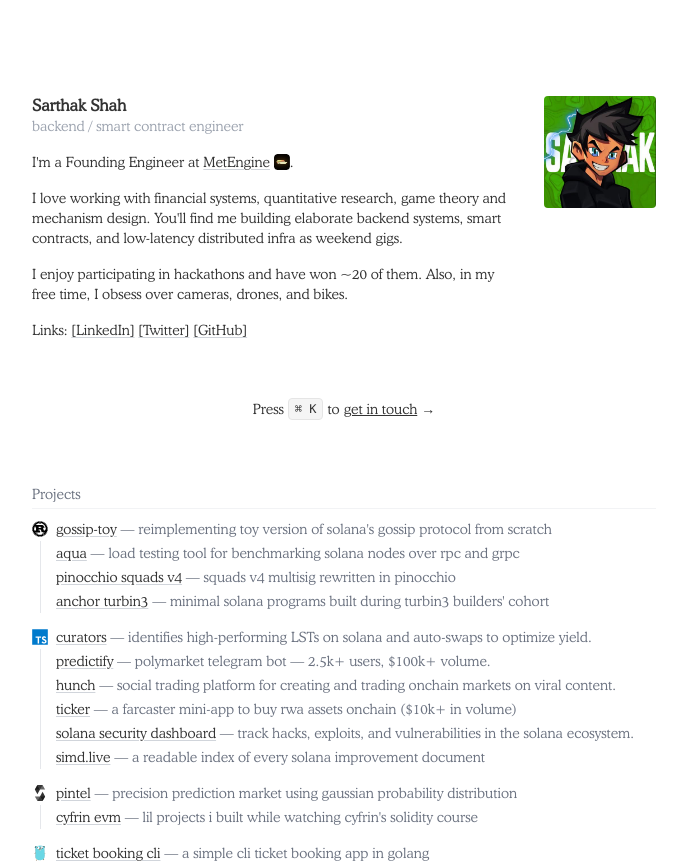
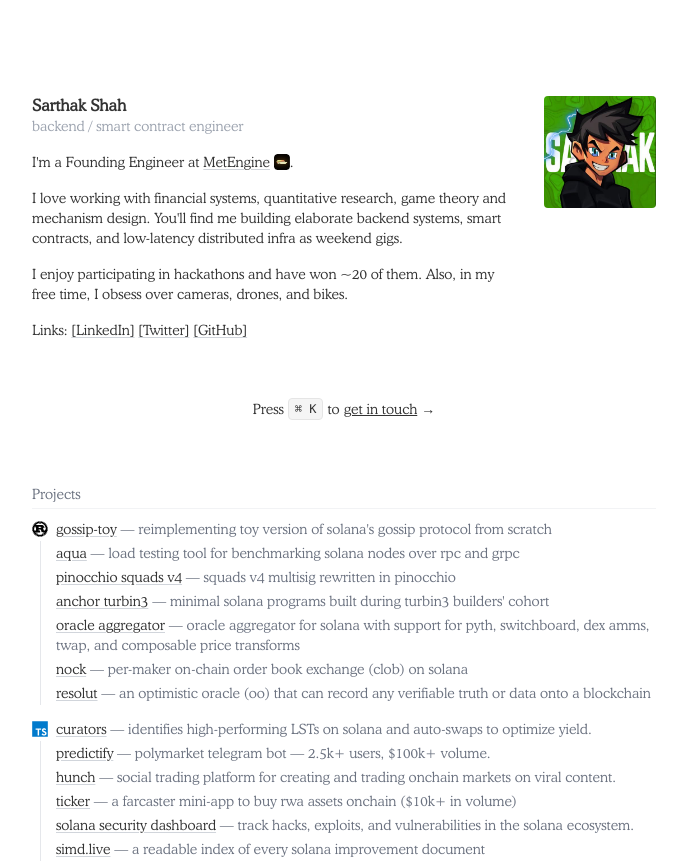
Before and after one commit to Not-Sarthak/portfolio, a Next.js app: page / in a window 1280 px wide. Shown: the top 863 px of the page, without its empty margins (296-983 px from the left). Built offline with nearby package versions, Linux system fonts and the light colour scheme; a web font is replaced by a local one.

Commit message:
feat: add new projects

```diff
--- a/src/data/resume.tsx
+++ b/src/data/resume.tsx
@@ -292,6 +292,45 @@
       ],
       description: "a simple cli ticket booking app in golang",
     },
+    "Oracle Aggregator": {
+      id: 14,
+      language: "/languages/rust.svg",
+      links: [
+        {
+          type: "Source",
+          href: "https://github.com/Not-Sarthak/oracle-aggregator",
+          icon: <GithubIcon className="size-9" />,
+        },
+      ],
+      description:
+        "oracle aggregator for solana with support for pyth, switchboard, dex amms, twap, and composable price transforms",
+    },
+    "Nock": {
+      id: 15,
+      language: "/languages/rust.svg",
+      links: [
+        {
+          type: "Source",
+          href: "https://github.com/Not-Sarthak/nock",
+          icon: <GithubIcon className="size-9" />,
+        },
+      ],
+      description:
+        "per-maker on-chain order book exchange (clob) on solana",
+    },
+    "Resolut": {
+      id: 16,
+      language: "/languages/rust.svg",
+      links: [
+        {
+          type: "Source",
+          href: "https://github.com/Not-Sarthak/resolut",
+          icon: <GithubIcon className="size-9" />,
+        },
+      ],
+      description:
+        "an optimistic oracle (oo) that can record any verifiable truth or data onto a blockchain",
+    },
   },
   highlightedWins: [
     { name: "arweave hacker house #1", place: "2nd place", date: "nov 2023", type: "hackathon" },
```
